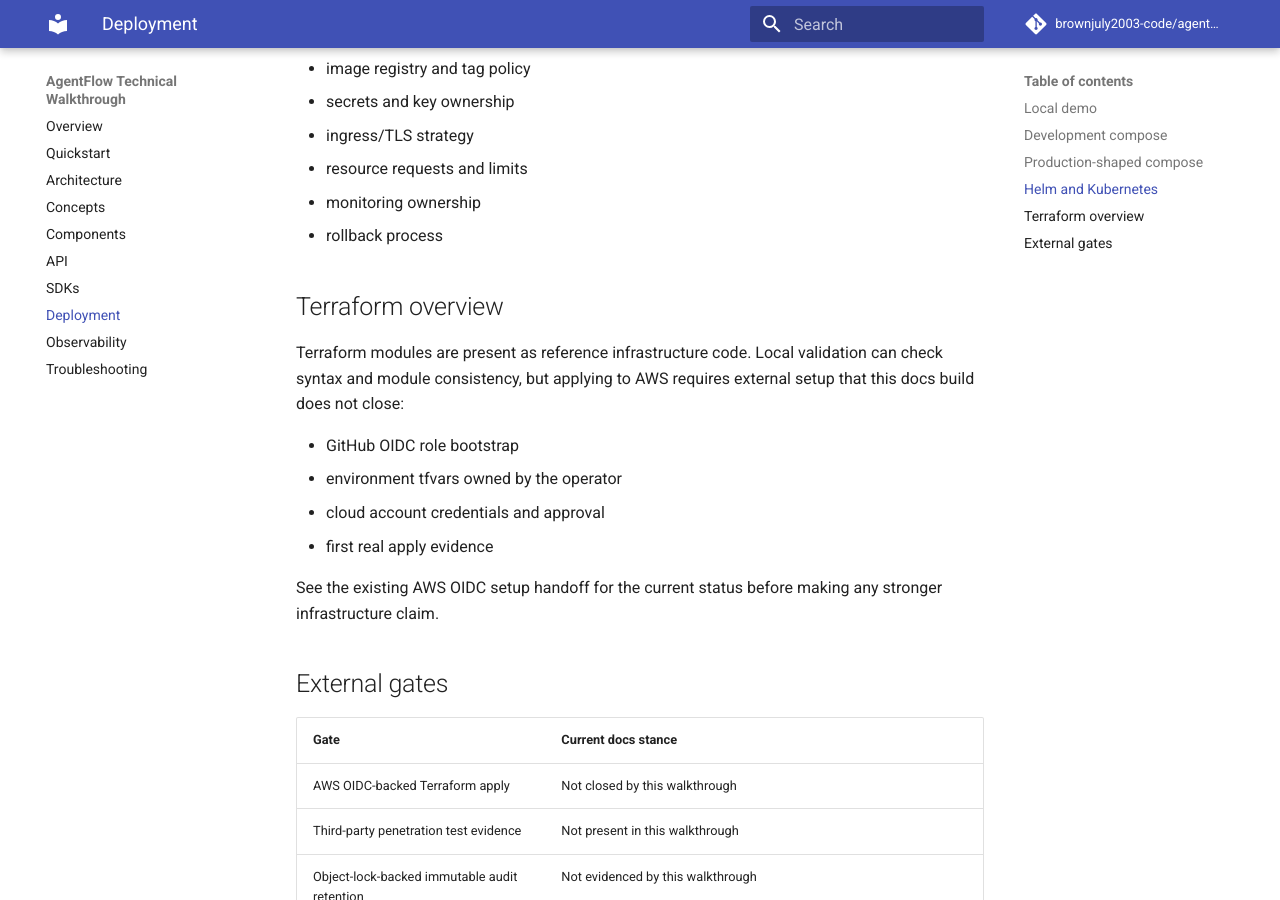
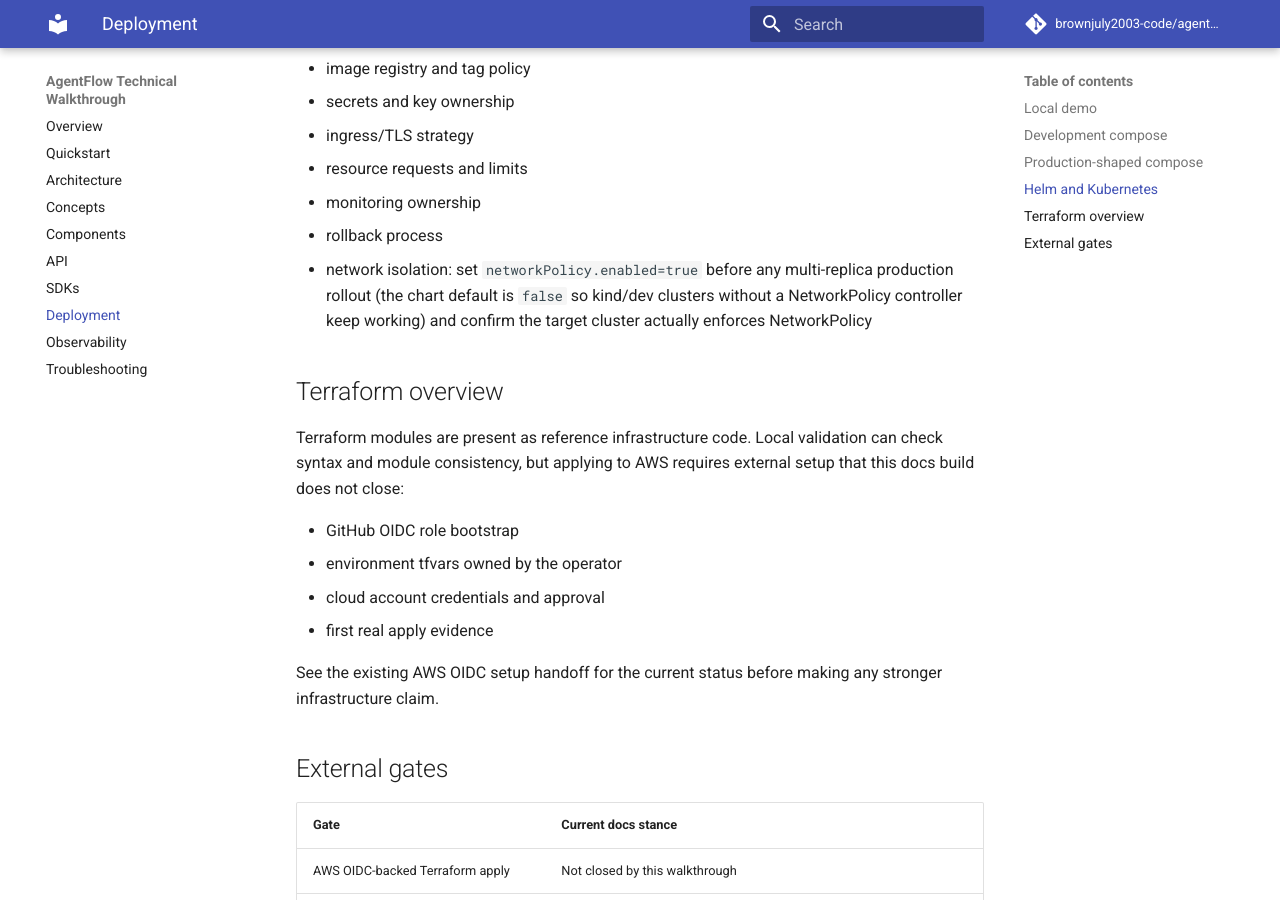
Before and after one commit to brownjuly2003-code/agentflow, an MkDocs documentation site: the page built from docs/deployment.md, in a window 1280 px wide and 900 px high, scrolled down 1608 px. Built offline with MkDocs 1.6.1 and Material for MkDocs 9.7.7, drawn with Linux system fonts in a browser that asks for light colours; comment, search, counter and statistics services are not loaded.

Commit message:
docs(status): r4 soak PASS closes the multi-hour gate; prod NetworkPolicy checklist line (audit G-1, G-3)
Co-Authored-By: Claude Fable 5 <noreply@anthropic.com>

```diff
--- a/docs/deployment.md
+++ b/docs/deployment.md
@@ -69,6 +69,10 @@ Before using them for a real environment, operators still need to provide:
 - resource requests and limits
 - monitoring ownership
 - rollback process
+- network isolation: set `networkPolicy.enabled=true` before any
+  multi-replica production rollout (the chart default is `false` so
+  kind/dev clusters without a NetworkPolicy controller keep working) and
+  confirm the target cluster actually enforces NetworkPolicy
 
 ## Terraform overview
 
```
Also changed, not shown: docs/STATUS.md (+21 -15 lines).
